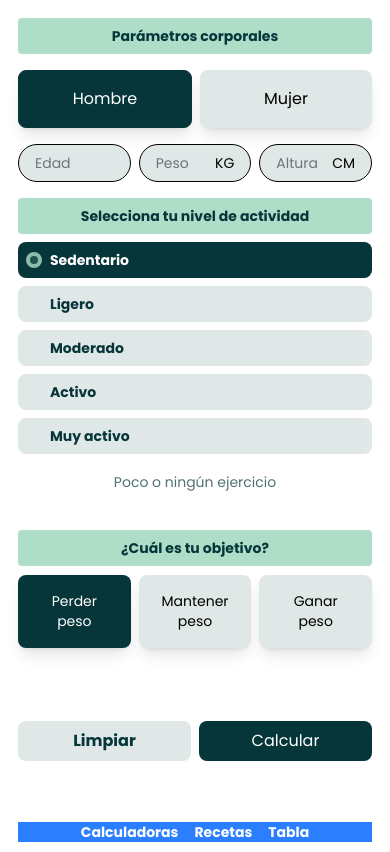
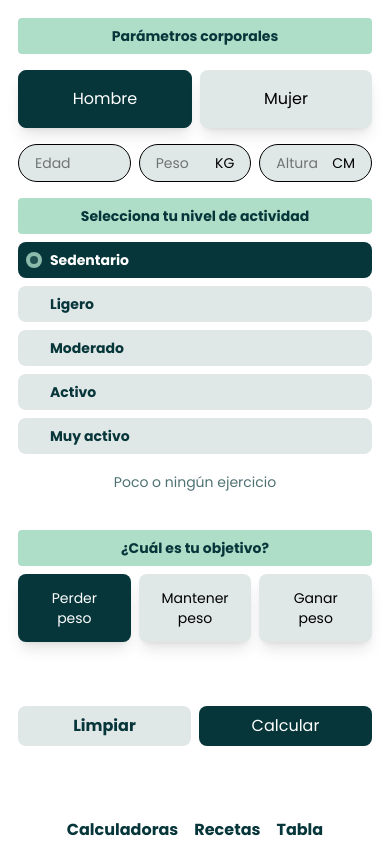
Before and after one commit to alonsomorante/nutrihuaca, a Next.js app: page / in a window 390 px wide. Both pictures are taken after a click on the element "Siguiente". Built offline with nearby package versions, Linux system fonts and the light colour scheme.

Commit message:
checkpoint, web looks fine

```diff
--- a/app/page.tsx
+++ b/app/page.tsx
@@ -83,7 +83,7 @@ export default function Page() {
                     exit={{ width: 0 }}
                     transition={{ duration: 0 }}
                   >
-                    <div className="h-full flex flex-col gap-4 p-2 justify-center items-center">
+                    <div className="h-full flex flex-col gap-4 p-2 justify-between items-center">
                       <div className="flex justify-center items-center p-8">
                         <Image src={NutrihuacaLogo} width={120} height={120} alt="nutrihuaca" className="object-center object-contain mx-auto" />
                       </div>
@@ -114,10 +114,24 @@ export default function Page() {
                         <p className="text-balance text-center text-xs">
                           {optionsText[selected as keyof typeof optionsText]}
                         </p>
-                      </div>
-                      <div className="flex px-6 py-2.5 rounded-full gap-8 bg-dark text-white text-sm justify-center items-center cursor-pointer mt-4 md:hidden" onClick={() => setToggle(!toggle)}>
+                        <div className="w-[60%] mx-auto flex px-6 py-2.5 rounded-full gap-2 bg-dark text-white text-sm justify-center items-center cursor-pointer mt-4 md:hidden" onClick={() => setToggle(!toggle)}>
                         <p>Siguiente</p>
                         <ArrowRight width={16} height={16} />
+                      </div>
+                      </div>
+
+                      <div className="w-full">
+                        <ul className="flex justify-center w-full gap-4">
+                          <li>
+                            Calculadoras
+                          </li>
+                          <li>
+                            Recetas
+                          </li>
+                          <li>
+                            Tabla
+                          </li>
+                        </ul>
                       </div>
                     </div>
                   </motion.div>
@@ -261,11 +275,17 @@ export default function Page() {
                     <p className="text-balance text-base text-center" onClick={() => setToggleCalculator(prev => !prev)}>Calcular</  p>
                   </motion.button>
                 </motion.div>
-                <div>
-                  <ul className="w-full h-full bg-blue-500 flex text-sm gap-4 font-bold items-center justify-center">
-                    <li>Calculadoras</li>
-                    <li>Recetas</li>
-                    <li>Tabla</li>
+                <div className="w-full mt-4">
+                  <ul className="flex justify-center w-full gap-4 font-bold text-dark">
+                    <li>
+                      Calculadoras
+                    </li>
+                    <li>
+                      Recetas
+                    </li>
+                    <li>
+                      Tabla
+                    </li>
                   </ul>
                 </div>
               </motion.div>
```
